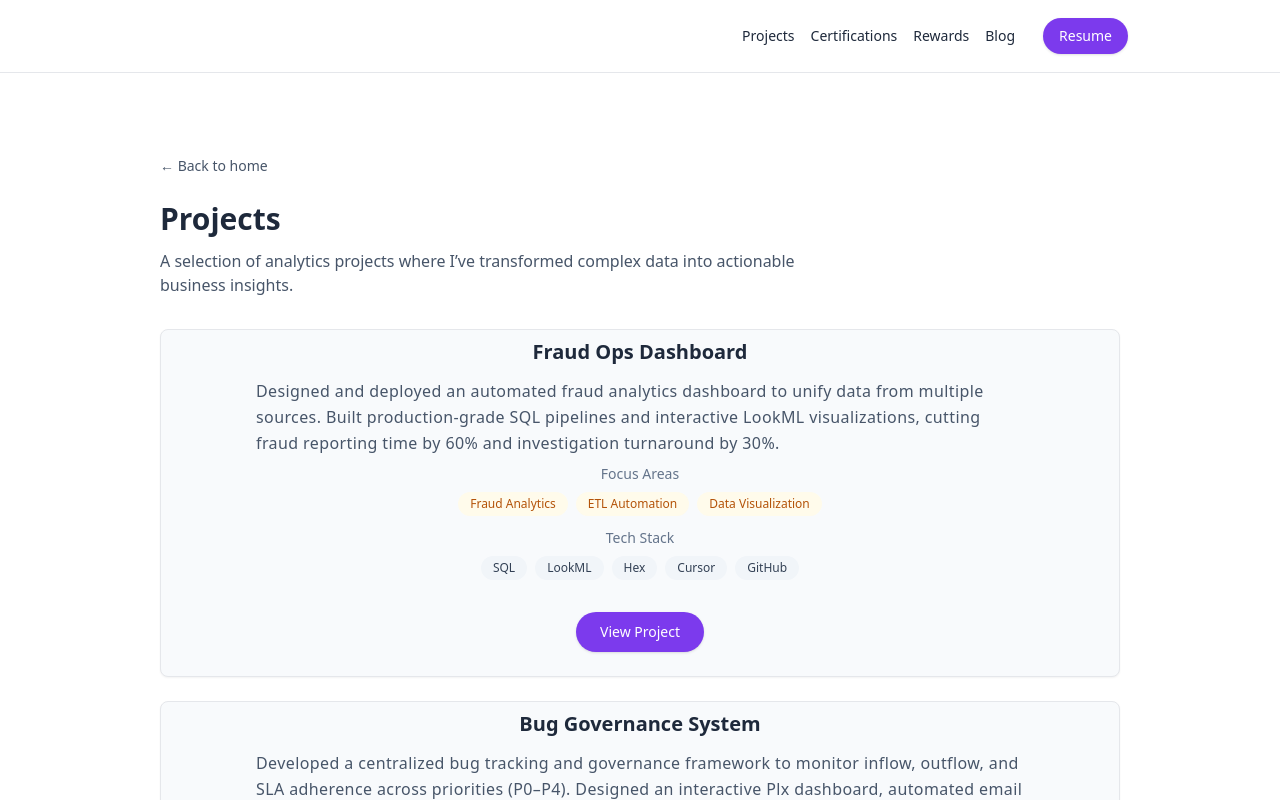
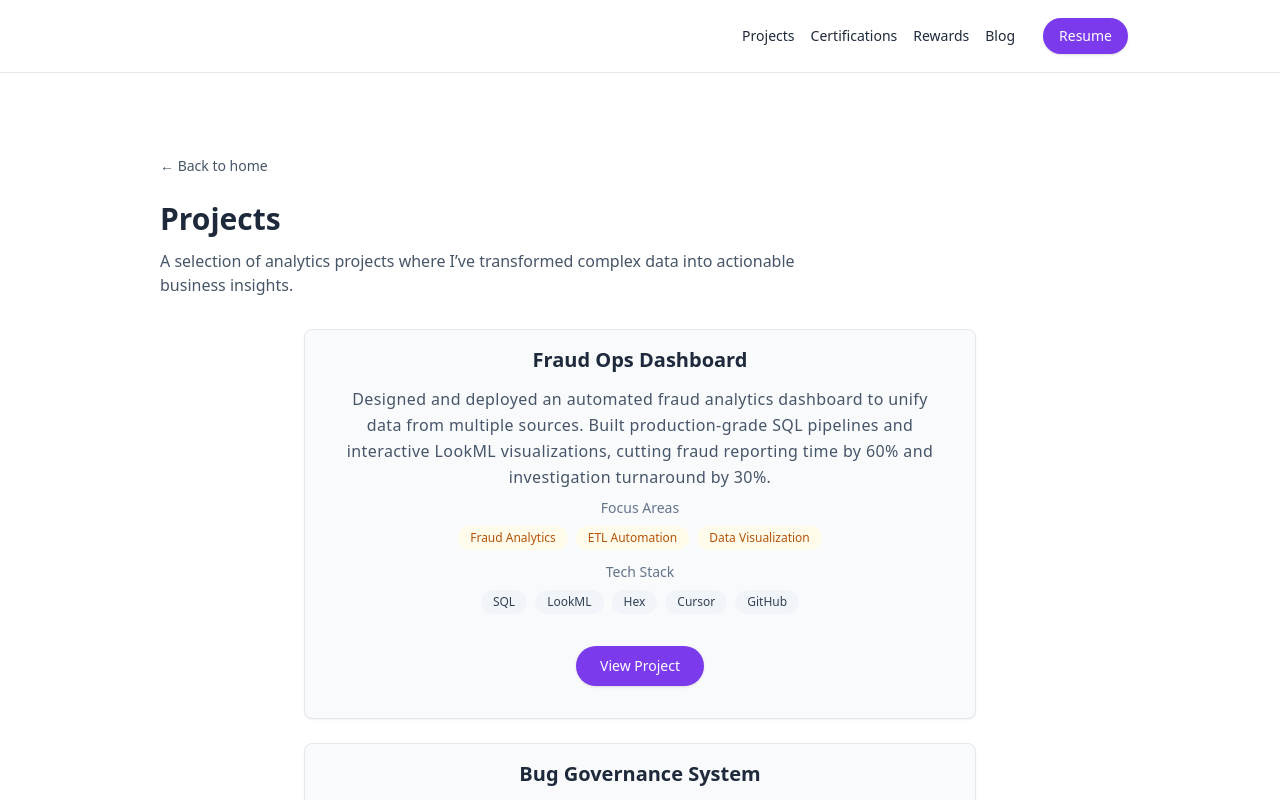
Before and after one commit to kottawartushar/tushar-web-site, a Next.js app: page /projects in a window 1280 px wide. Shown: the top 800 px of the page. Built offline with nearby package versions, Linux system fonts and the light colour scheme.

Commit message:
Modified file

```diff
--- a/app/projects/page.jsx
+++ b/app/projects/page.jsx
@@ -42,7 +42,7 @@ export default async function ProjectsPage() {
             return (
               <article
                 key={p.slug}
-                className="group border rounded-lg p-2 shadow-sm hover:shadow-md transition-shadow bg-slate-50 flex flex-col"
+                className="group border rounded-lg p-4 shadow-sm hover:shadow-md transition-shadow bg-slate-50 flex flex-col max-w-2xl mx-auto w-full"
               >
                 {/* Top / grow area */}
                 <div className="flex-1 flex flex-col items-center text-center">
@@ -53,7 +53,7 @@ export default async function ProjectsPage() {
                   </h3>
 
                   {p.description && (
-                    <p className="text-slate-600 text-base leading-relaxed tracking-wide text-left mb-2 max-w-3xl mx-auto">
+                    <p className="text-slate-600 text-base leading-relaxed tracking-wide mx-auto max-w-prose mb-2">
                       {p.description}
                     </p>
                   )}
```
